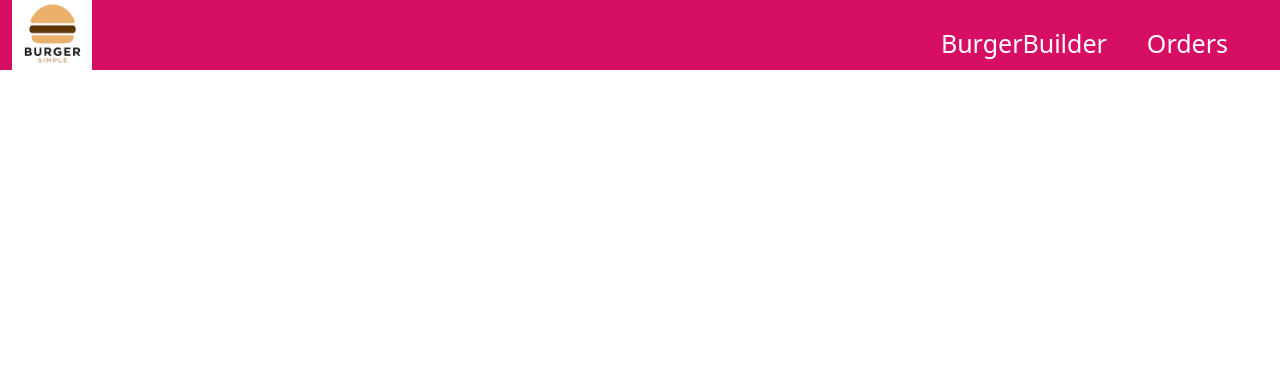
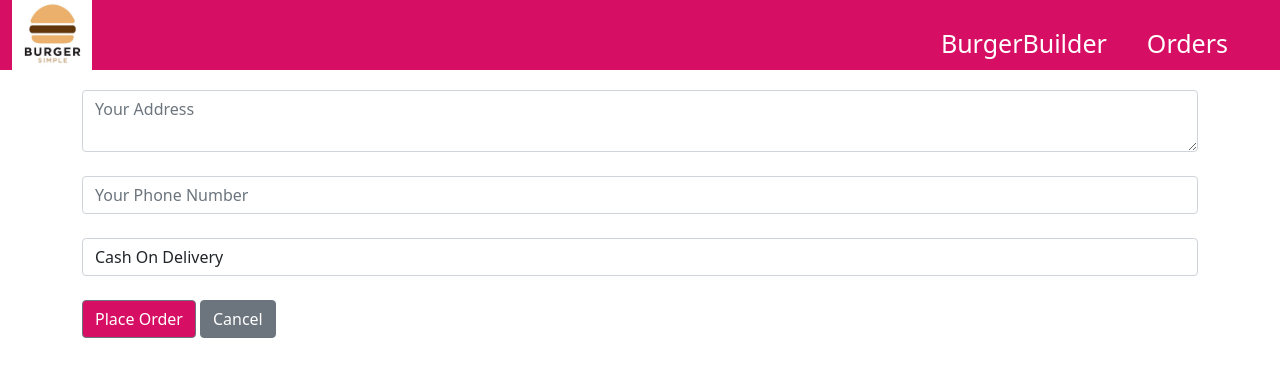
Before and after one commit to mitul88/react-burger-builder, a React (Create React App) app: page /checkout in a window 1280 px wide. Shown: the top 376 px of the page. Built offline with nearby package versions, Linux system fonts and the light colour scheme.

Commit message:
form created

```diff
--- a/src/Components/Orders/Checkout/Checkout.js
+++ b/src/Components/Orders/Checkout/Checkout.js
@@ -1,10 +1,36 @@
 import React, { Component } from "react";
+import {Button} from "reactstrap";
 
 export class Checkout extends Component {
+
+    state = {
+        values: {
+            deliveryAddress: "",
+            phone: "",
+            paymentType: "Cash On Delivery",
+        }
+    }
+
+    goBack = () => {
+
+    }
+
     render() {
         return (
             <div>
-
+                <form>
+                    <textarea name="deliveryAddress" value={this.state.values.deliveryAddress} className="form-control" placeholder="Your Address"></textarea>
+                    <br />
+                    <input name="phone" className="form-control" value={this.state.values.phone} placeholder="Your Phone Number" />
+                    <br />
+                    <select name="paymentType" className="form-control" value={this.state.values.paymentType}>
+                        <option value="Cash On Delivery">Cash On Delivery</option>
+                        <option value="bKash">bKash</option>
+                    </select>
+                    <br />
+                    <Button style={{backgroundColor: "#d70f64"}} className="me-auto" onClick={this.goBack}>Place Order</Button>
+                    <Button color="secondary" className="ms-1" onClick={this.goBack}>Cancel</Button>
+                </form>
             </div>
         )
     }
```
